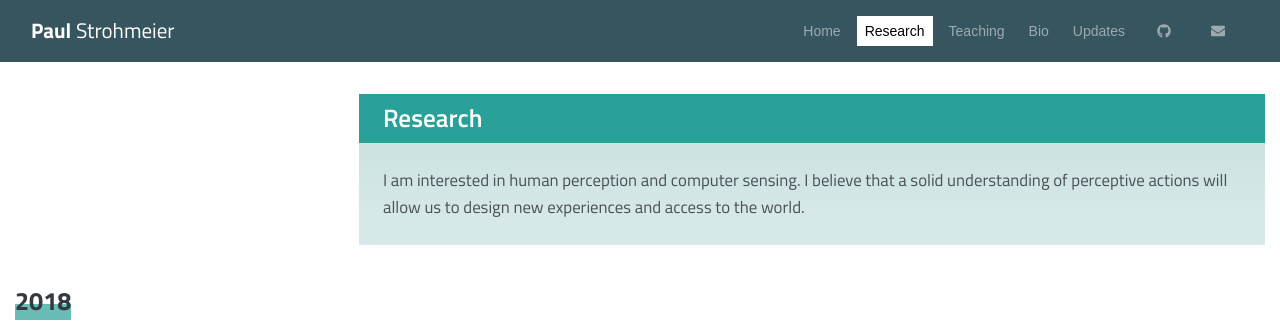
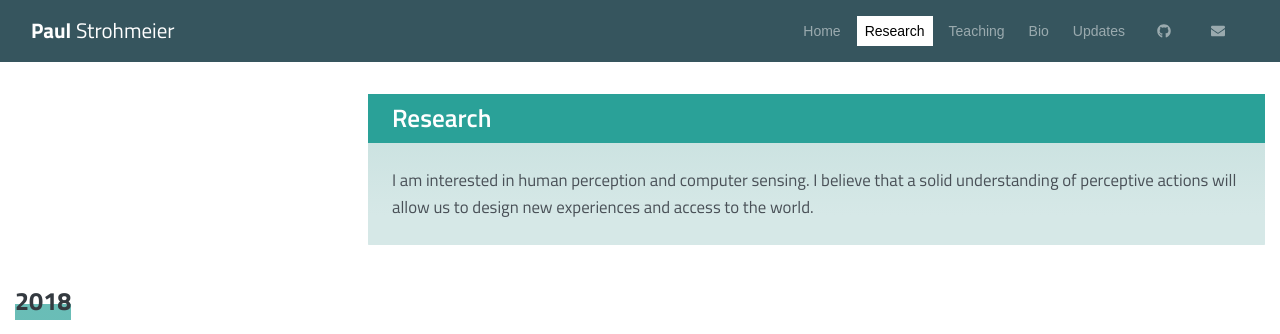
Before and after one commit to fkeel/fkeel.gitub.io, a Jekyll site: the page built from research.html, in a window 1280 px wide. Shown: the top 334 px of the page. Built offline with Jekyll 4.4.1, drawn with Linux system fonts in a browser that asks for light colours.

Commit message:
Further research box readjustment

```diff
--- a/research.html
+++ b/research.html
@@ -5,9 +5,8 @@
 ---
 
 <div class="row">
-  <div class="offset-xl-3 col-xl-9 offset-md-0 col-md-12">
+  <div class="offset-xl-3 col-xl-9 offset-md-0 col-md-12 pl-xl-4">
     <div class="card card-pricing border-0 bg-cyan-ll py-0 ml-xl-4 ml-md-0">
-
       <h4 class="mb-0 pl-4 mt-0 k-subheader bg-cyan text-white py-2 mx-0">{{ page.title }}</h4>
       <div class="card-body py-4">
           <p class="card-text text">{{ site.data.research.intro }}</p>
```
